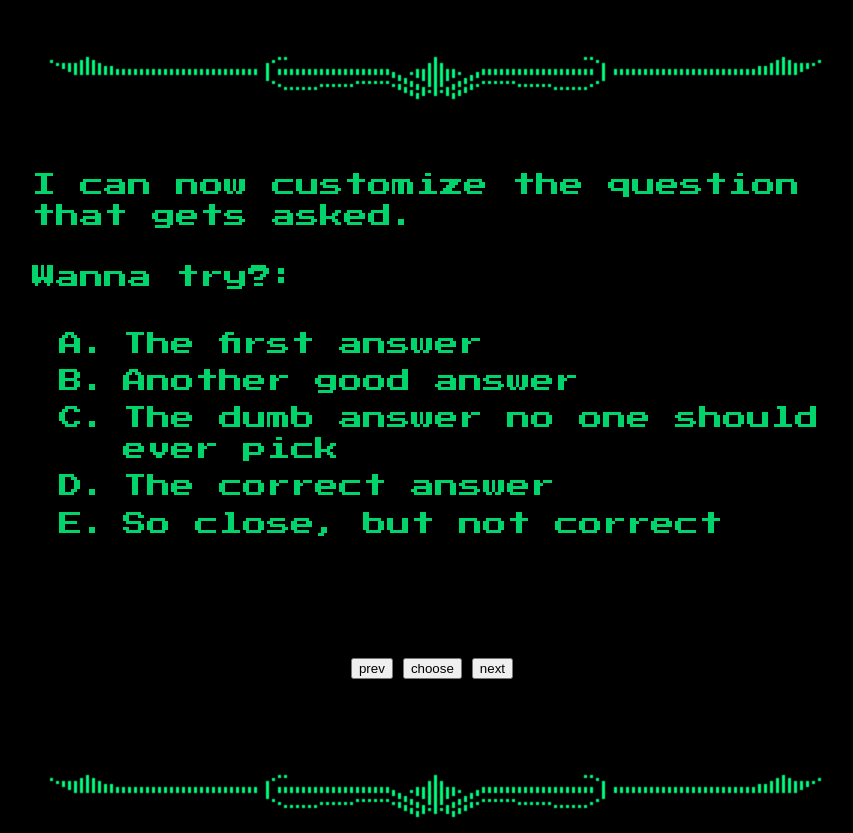
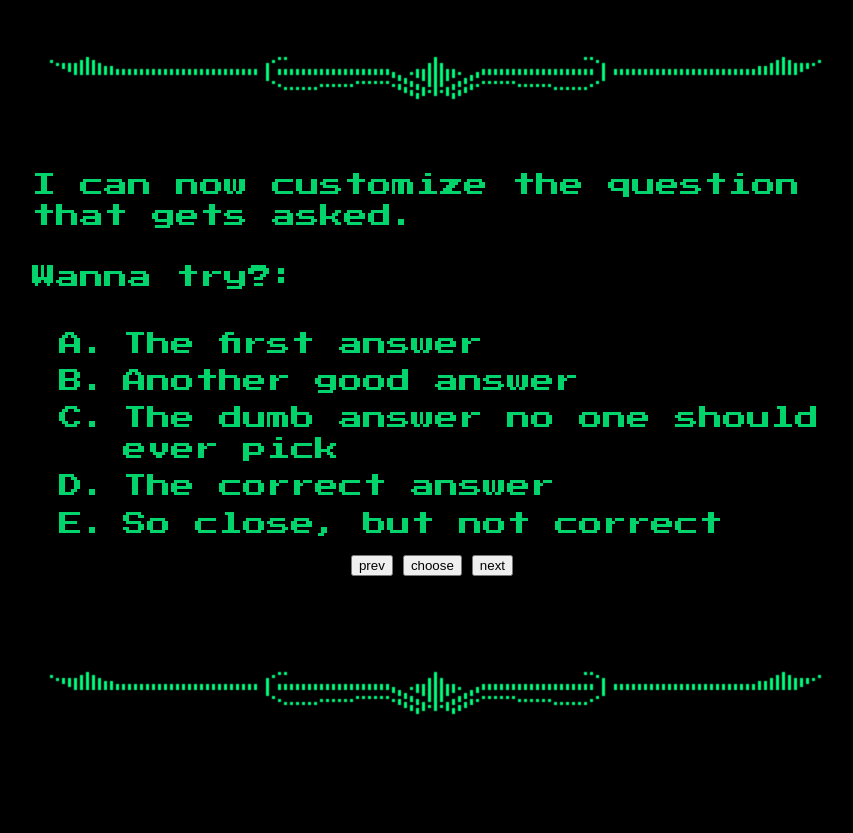
Before and after one commit to kevinclement/exitpuzzles-museum-computer-web, a Vue app: page /quiz in a window 1280 px wide. Shown: the whole page, without its empty margins (208-1061 px from the left). After the commit the page ends 800 px from the top, so only its background shows below. Built offline with nearby package versions, Linux system fonts and the light colour scheme.

Commit message:
fix size

```diff
--- a/src/views/Quiz.vue
+++ b/src/views/Quiz.vue
@@ -84,7 +84,7 @@ function getRandInt(max, cur) {
   .page {
       display: grid;
       grid-template-columns: auto;
-      grid-template-rows: 170px 488px 110px;
+      grid-template-rows: 170px 385px 110px;
       height: 100vh;
       justify-items: center;
   }
```
